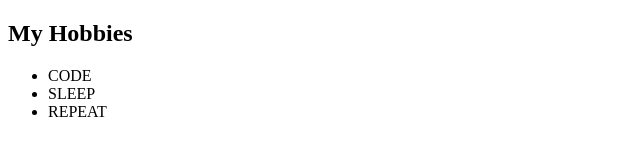
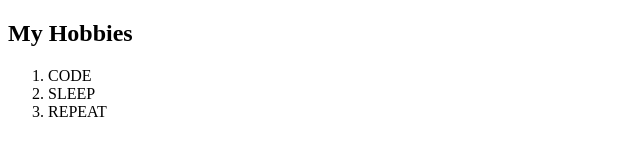
Before and after one commit to RockeR26/cv, a plain HTML site: page hobbies.html in a window 1280 px wide. Shown: the full height of the page, 0-640 px from the left. Drawn offline with Linux system fonts and the light colour scheme.

Commit message:
Update hobbies.html

```diff
--- a/hobbies.html
+++ b/hobbies.html
@@ -6,11 +6,13 @@
     <title>my-hobbies</title>
 </head>
 <body>
+  <div style="border-style=dashed">
     <h2>My Hobbies</h2>
-    <ul>
+    <ol>
         <li>CODE</li>
         <li>SLEEP</li>
         <li>REPEAT</li>
-    </ul>
+    </ol>
+  </div>
 </body>
 </html>
```
